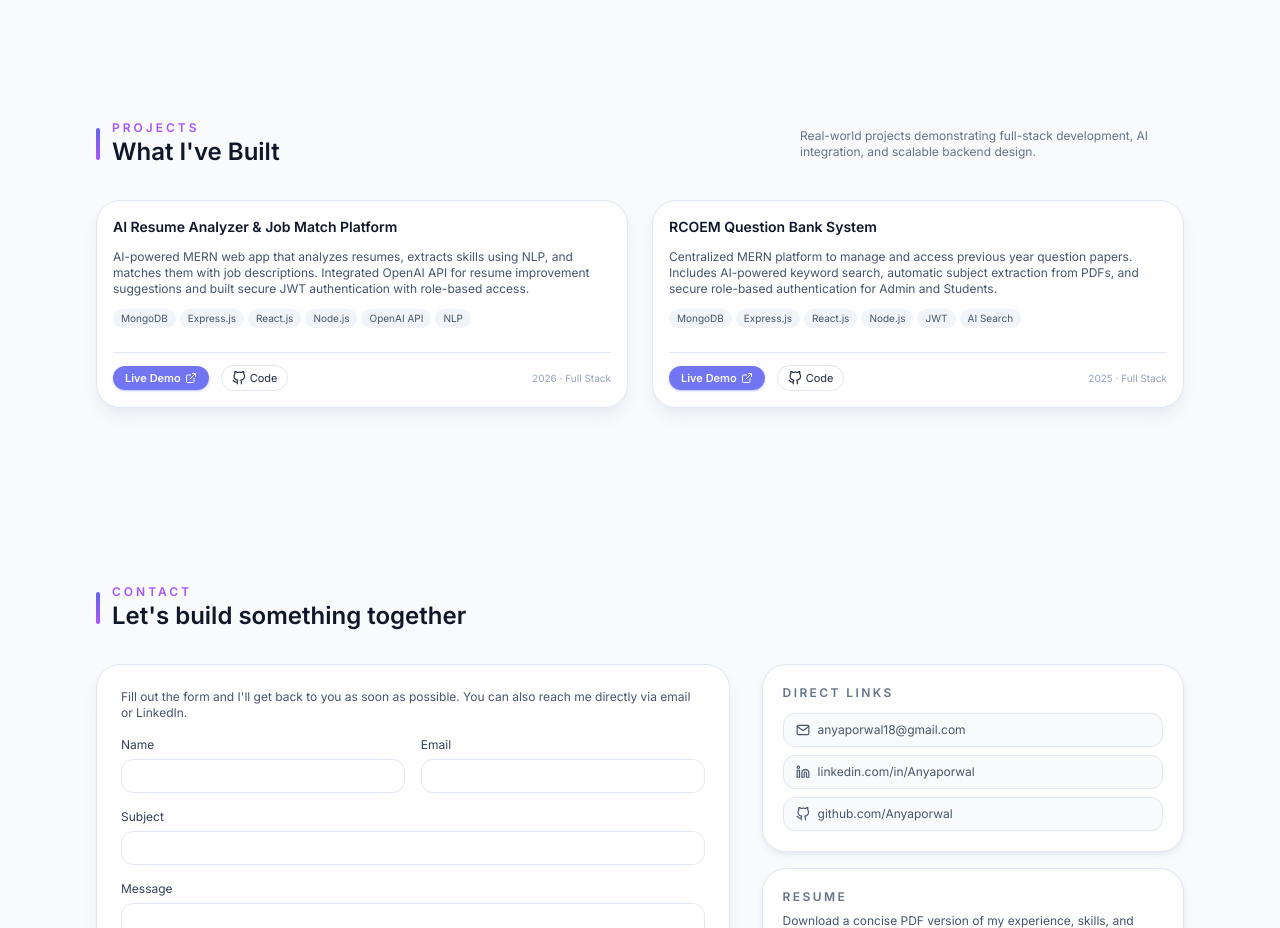
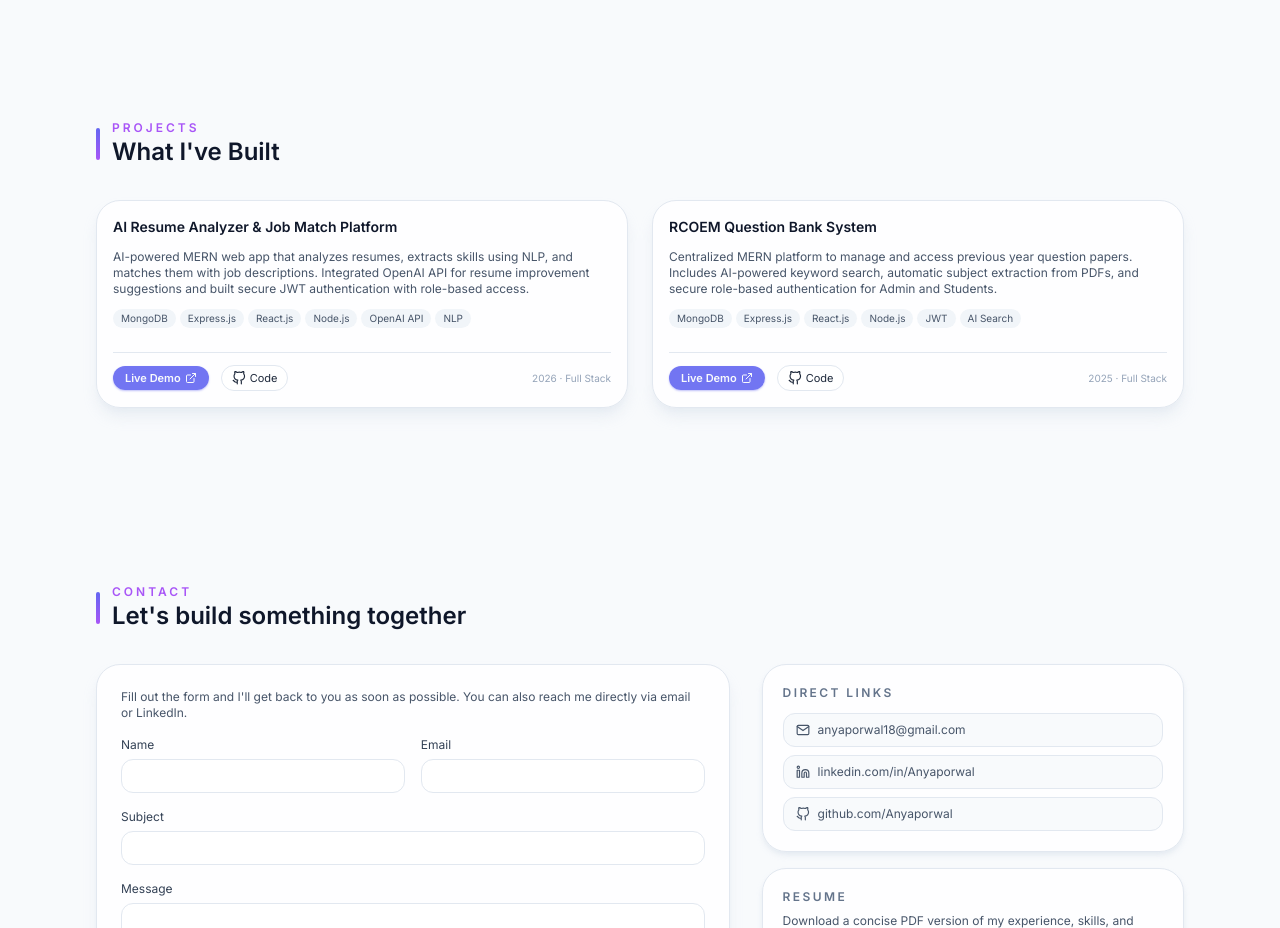
Before and after one commit to Anyaporwal/Portfolio, a React (Vite) app: page / in a window 1280 px wide. Shown: the part 3280-4208 px from the top of the page. Built offline with nearby package versions, Linux system fonts and the light colour scheme.

Commit message:
Update Projects section

```diff
--- a/src/components/Projects.jsx
+++ b/src/components/Projects.jsx
@@ -45,10 +45,6 @@ export function Projects() {
             </div>
           </div>
 
-          <p className="max-w-sm text-xs text-slate-500 dark:text-slate-400">
-            Real-world projects demonstrating full-stack development, AI
-            integration, and scalable backend design.
-          </p>
         </div>
 
         <div className="grid gap-6 md:grid-cols-2">
```
